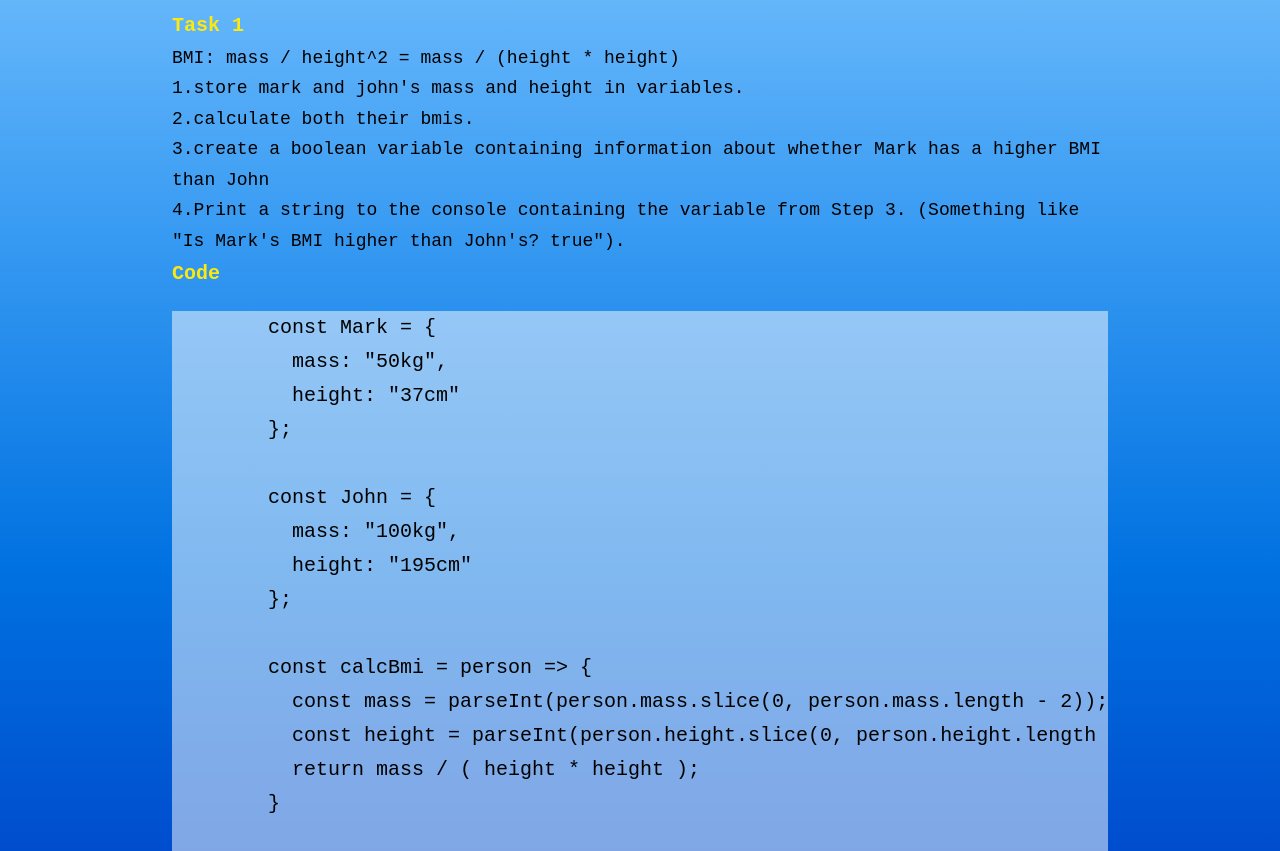
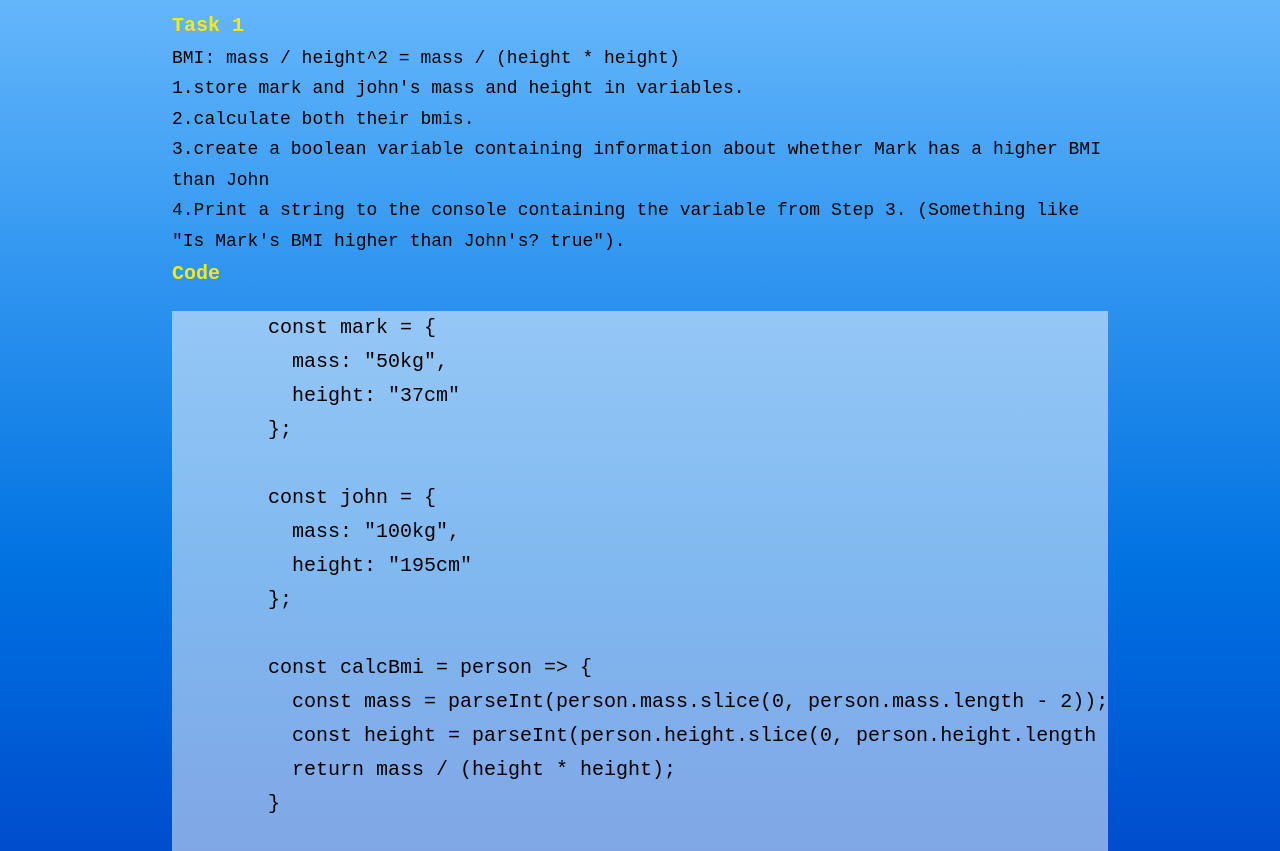
Before and after one commit to VitaliiLynnyk/CompleteJSCourse, a website: page chellange1/index.html in a window 1280 px wide. Shown: the part 101-952 px from the top of the page. Drawn offline with Linux system fonts and the light colour scheme.

Commit message:
Fixed code style in js code

```diff
--- a/chellange1/index.html
+++ b/chellange1/index.html
@@ -36,12 +36,12 @@
           Code
         </h2>
         <pre class="prettyprint">
-        const Mark = {
+        const mark = {
           mass: "50kg",
           height: "37cm"
         };
 
-        const John = {
+        const john = {
           mass: "100kg",
           height: "195cm"
         };
@@ -49,14 +49,14 @@
         const calcBmi = person => {
           const mass = parseInt(person.mass.slice(0, person.mass.length - 2));
           const height = parseInt(person.height.slice(0, person.height.length - 2));
-          return mass / ( height * height );
+          return mass / (height * height);
         }
 
-        const markBMI = calcBmi(Mark);
-        const JohnBMI = calcBmi(John);
+        const markBMI = calcBmi(mark);
+        const johnBMI = calcBmi(john);
         const res = markBMI > JohnBMI
-                    ? `Mark has ${markBMI} grater BMI then John ${JohnBMI}`
-                    : `John ${JohnBMI} has grater BMI then Mark ${markBMI}`;
+                    ? `Mark has ${markBMI} grater BMI then John ${johnBMI}`
+                    : `John ${johnBMI} has grater BMI then Mark ${markBMI}`;
         console.log(res);
         </pre>
       </div>
```
